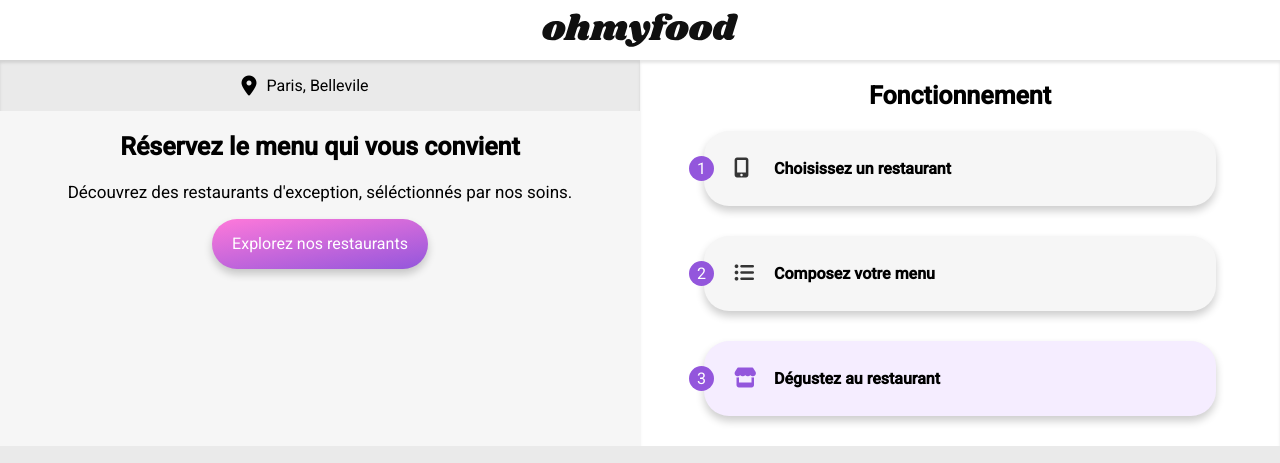
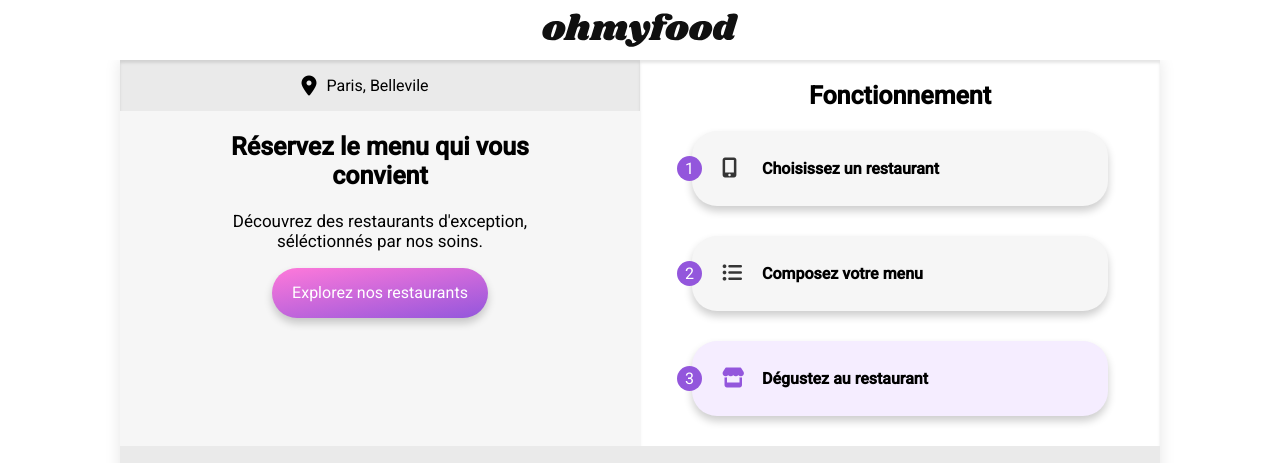
Before and after one commit to ExvigilareGemini/AdelinDubois_3_02122020, a website: page index.html in a window 1280 px wide. Shown: the top 463 px of the page. Drawn offline with Linux system fonts and the light colour scheme; a web font is replaced by a local one.

Commit message:
HTML : body -> ajout __container_content || SCSS: page acceuil -> responsiveness

```diff
--- a/assets/sass/base/_body.scss
+++ b/assets/sass/base/_body.scss
@@ -1,15 +1,21 @@
 .body {
+
   margin: 0;
   &__carte {
     @include flex_centered_column;
     // background-color: map-get($map: $colors, $key: light_grey_color);
   }
 
-  &__acceuil {
+  &__container_content {
+    @include shadow(2);
+    max-width: 1040px;
     // Media-queries
     @include tablet_format {
       display: flex;
       flex-wrap: wrap;
     }
   }
+  @include tablet_format {
+    @include flex_centered_column;
+  }
 }
--- a/assets/sass/pages/acceuil/_2localisation.scss
+++ b/assets/sass/pages/acceuil/_2localisation.scss
@@ -2,9 +2,12 @@
   // Centrage des éléments de la section
   @include flex_centered_column;
 
+
+
   // Media-queries
   @include tablet_format {
     width: 50%;
+    max-width: 520px;
   }
 }
 
@@ -26,6 +29,7 @@
 .localisation_info {
   text-align: center;
   width: 80%;
+  max-width: 350px;
   &__head {
     font-size: map-get($map: $font_size, $key: head_big);
     font-weight: 600;
--- a/assets/sass/pages/acceuil/_3functioning.scss
+++ b/assets/sass/pages/acceuil/_3functioning.scss
@@ -1,6 +1,7 @@
 .functioning {
   // Centrage des éléments de la section
   @include flex_centered_HeadLeft;
+
 
   &__head {
     font-size: map-get($map: $font_size, $key: head_big);
@@ -11,6 +12,7 @@
     @include shadow(1);
     @include flex_centered_column;
     width: 50%;
+    max-width: 520px;
     &__head {
       margin-left: 0;
       align-self: center;
--- a/assets/sass/pages/acceuil/_4restaurant.scss
+++ b/assets/sass/pages/acceuil/_4restaurant.scss
@@ -3,6 +3,7 @@
   @include flex_centered_HeadLeft;
   flex-wrap: wrap;
   padding-bottom: 30px;
+  max-width: 1040px;
   &__head {
     font-size: map-get($map: $font_size, $key: head_big);
     margin-bottom: 0;
--- a/assets/sass/utils/_mixins.scss
+++ b/assets/sass/utils/_mixins.scss
@@ -60,6 +60,9 @@
   @if $version == 1 {
     box-shadow: 0px 3px 3px 0px rgba(0,0,0,0.1) inset;
   }
+  @else if $version == 2 {
+    box-shadow: 0 0px 15px rgba(0, 0, 0, 0.1);
+  }
   @else {
     box-shadow: 0 5px 8px rgba(0, 0, 0, 0.2);
   }
--- a/index.html
+++ b/index.html
@@ -19,6 +19,7 @@
 
     </header>
 
+    <div class="body__container_content">
         <!-- Localisation -->
         <section class="localisation">
 
@@ -119,6 +120,7 @@
 
 
         </section>
+    </div>
 
     <!-- Footer -->
     <footer class="footer">
```
Also changed, not shown: assets/css/style.css, 1 other file. Lines whose indentation alone changed are shown as unchanged.
